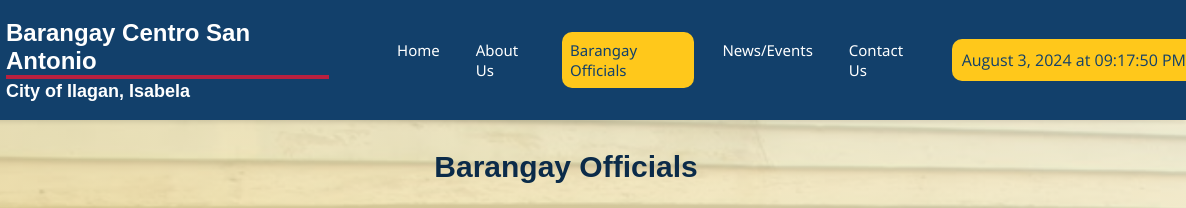
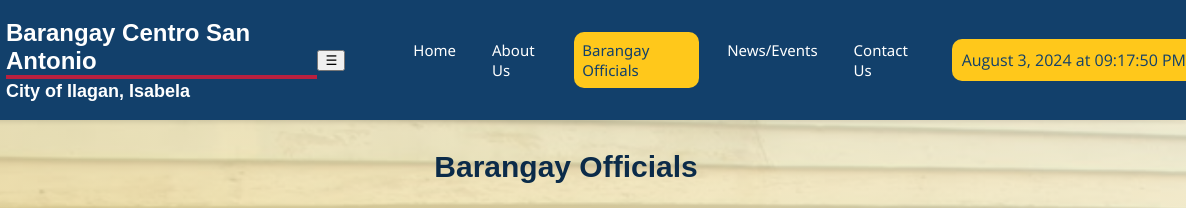
Before and after one commit to JVa09/website-CSA, a plain HTML site: page CSA/officials.html in a window 1280 px wide. Shown: the top 208 px of the page, 94-1280 px from the left. Drawn offline with nearby package versions, Linux system fonts and the light colour scheme.

Commit message:
Update officials.html

```diff
--- a/CSA/officials.html
+++ b/CSA/officials.html
@@ -91,6 +91,9 @@
                         <img src="logo_san.png" alt="Barangay Logo" class="logo">
                         <h1><span style="font-size: larger;">Barangay Centro San Antonio</span><br><hr style="border: 2px solid #b9203f;"><span style="font-size: large;">City of Ilagan, Isabela</span></h1>
                     </div>
+                    <button class="menu-toggle" aria-label="Toggle navigation">
+                        &#9776;
+                    </button>
                     <nav class="navbar">
                         <ul>
                             <li><a href="index.html">Home</a></li>
```
